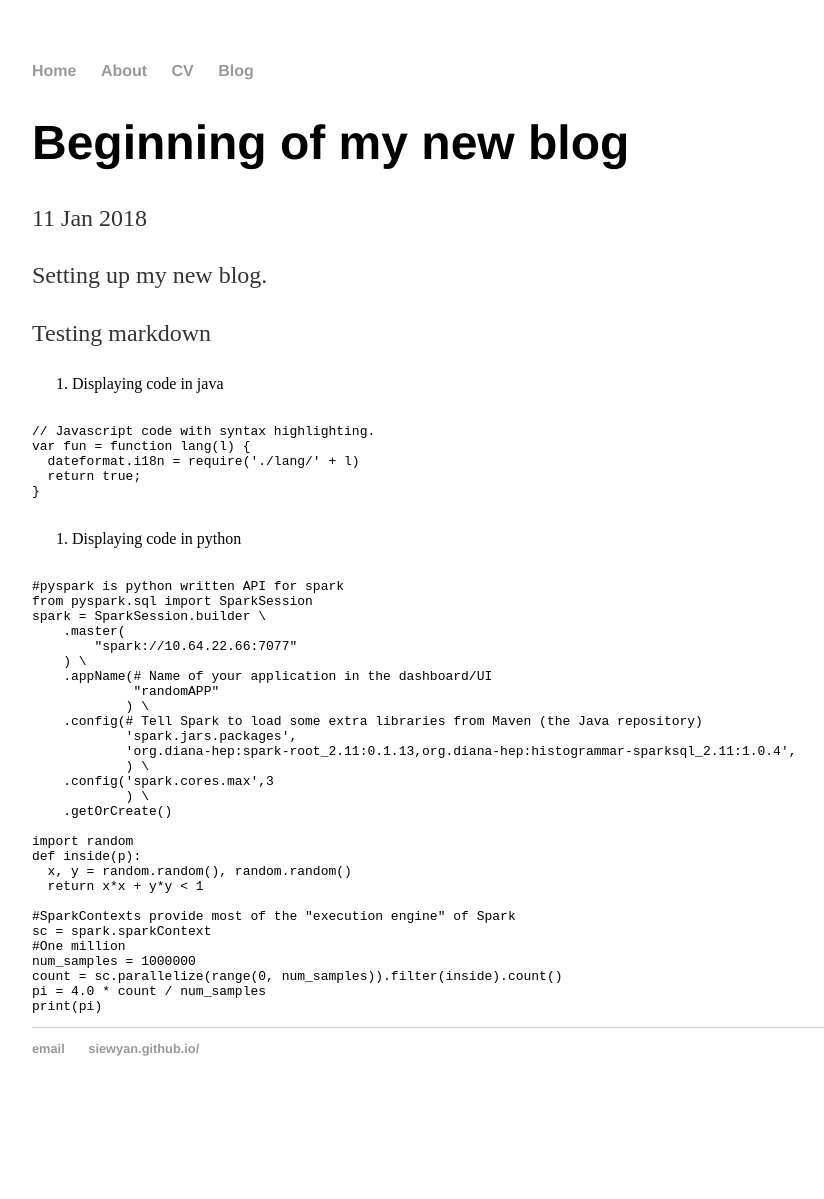
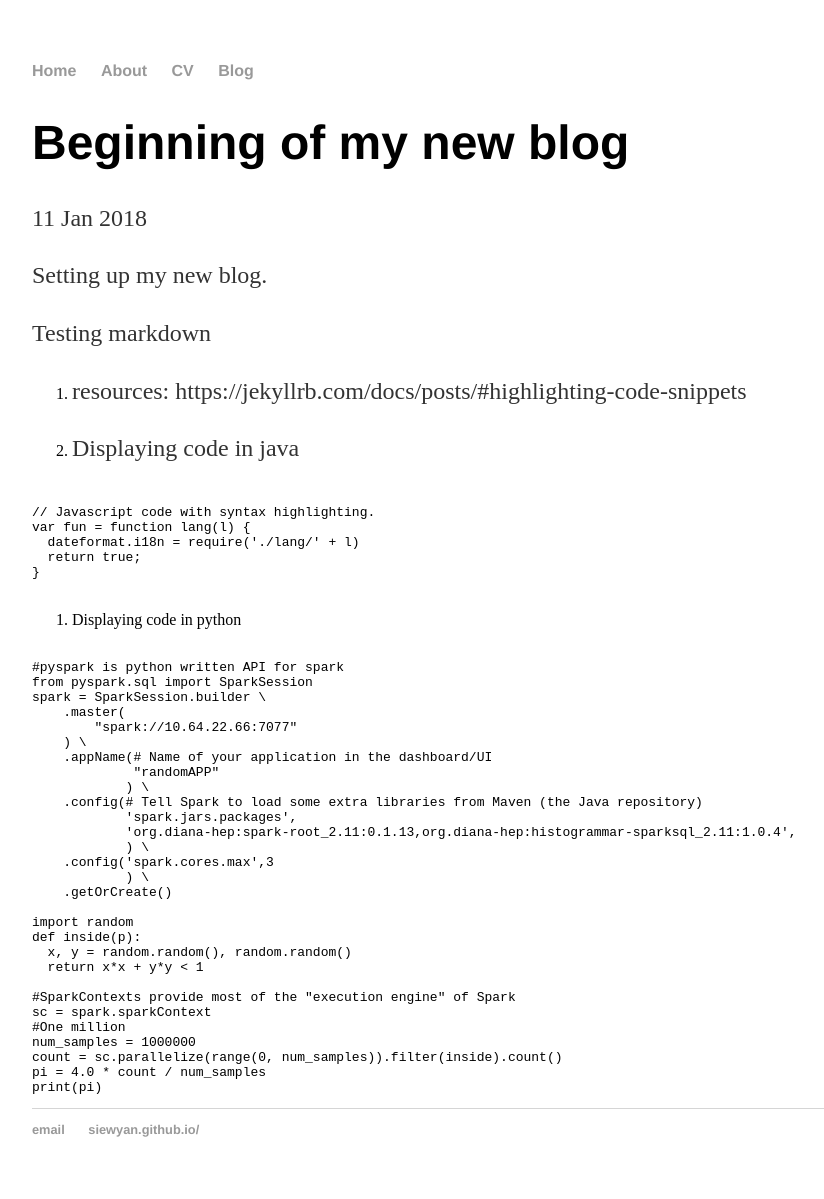
Before and after one commit to SiewYan/SiewYan.github.io, a Jekyll site: the page built from _posts/2018-01-11-NewBlog.md, in a window 1280 px wide. Shown: the whole page, without its empty margins (160-984 px from the left). Built offline with Jekyll 4.4.1, drawn with Linux system fonts in a browser that asks for light colours; nearby versions of some CDN libraries; before the commit the page ends 1118 px from its top, so only the background shows below that.

Commit message:
Update 2018-01-11-NewBlog.md

```diff
--- a/_posts/2018-01-11-NewBlog.md
+++ b/_posts/2018-01-11-NewBlog.md
@@ -7,6 +7,8 @@ date: 2018-01-11
 Setting up my new blog.
 
 Testing markdown
+
+0. resources: https://jekyllrb.com/docs/posts/#highlighting-code-snippets
 
 1. Displaying code in java
 <pre>
```
